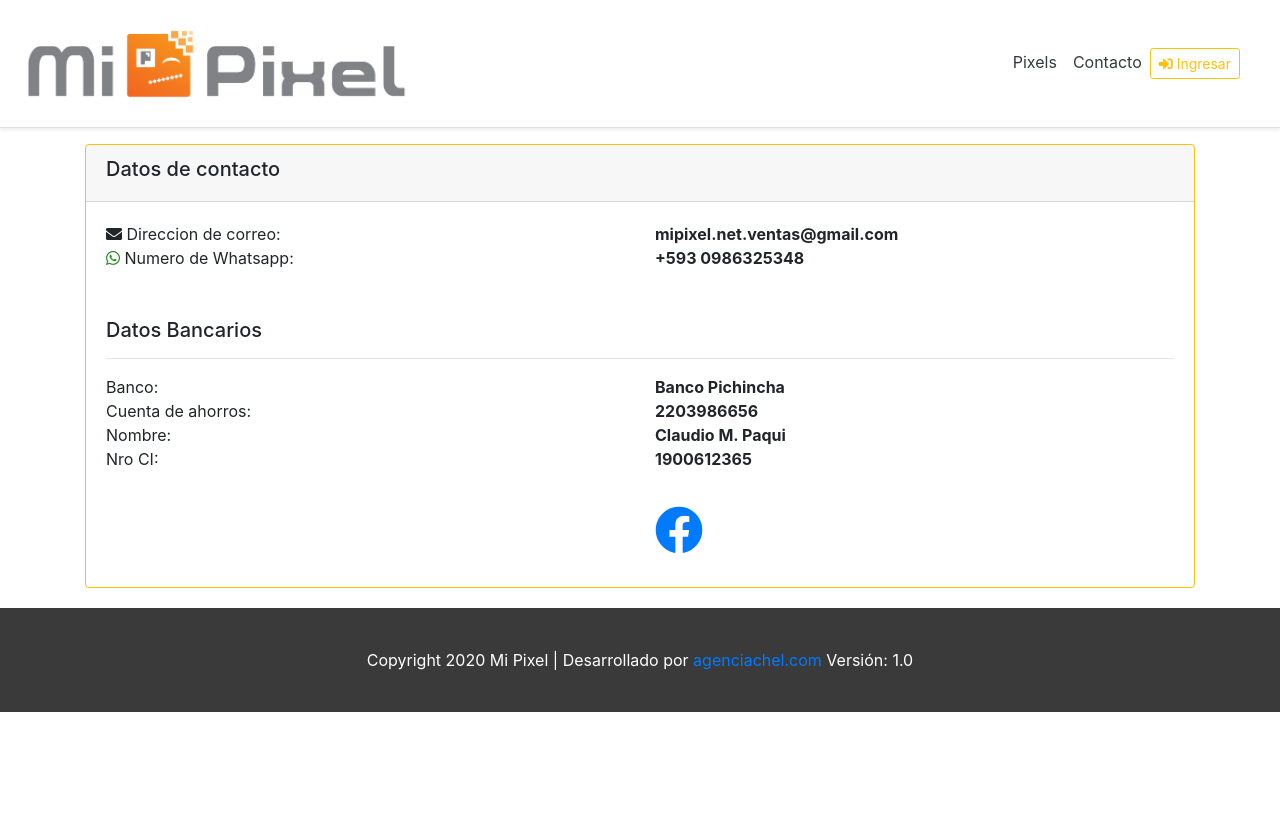
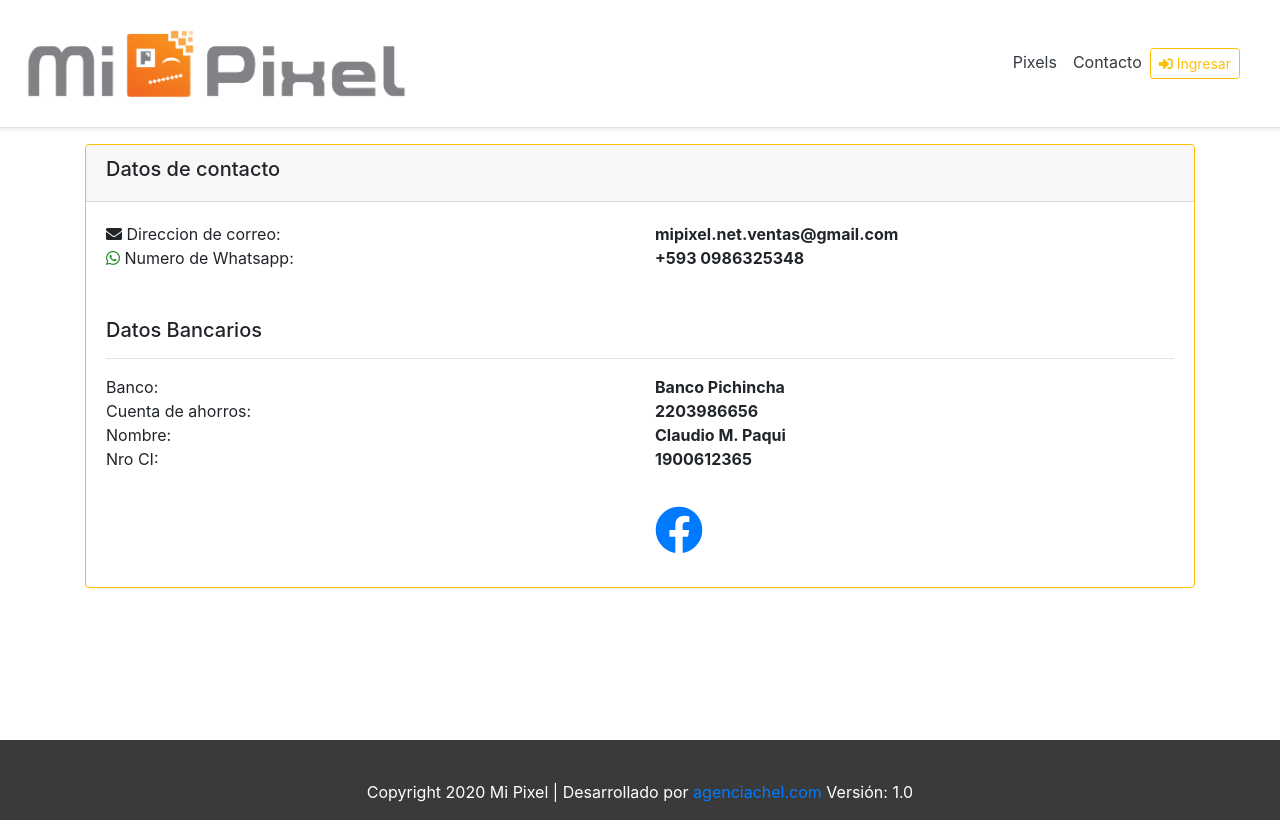
Before and after one commit to mjapon/mipixel, an Angular app: page /contacto in a window 1280 px wide. Built offline with nearby package versions, Linux system fonts and the light colour scheme.

Commit message:
version chk file size

```diff
--- a/src/app/app.component.html
+++ b/src/app/app.component.html
@@ -1,3 +1,4 @@
+<div class="globalwrapper">
   <div class="d-flex flex-column flex-md-row align-items-center p-3 px-md-4 mb-3 bg-white border-bottom shadow-sm">
     <h5 class="my-0 mr-md-auto font-weight-normal">
       <a href="#" class="navbar-brand">
@@ -20,14 +21,15 @@
   </div>
 
   <router-outlet></router-outlet>
-
+  <div class="push">
+  </div>
+</div>
+<footer class="footer text-center">
+  Copyright 2020 Mi Pixel | Desarrollado por <a href="http://agenciachel.com" target="_blank">agenciachel.com</a>
+  Versión: 1.0<span app-version></span>
+</footer>
 <div class="fondonegro" *ngIf="showloading">
 </div>
 <div class="center" *ngIf="showloading">
   <img src="assets/imgs/mipxloading.gif" alt="">
 </div>
-
-<footer class="footer text-center">
-  Copyright 2020 Mi Pixel | Desarrollado por <a href="http://agenciachel.com">agenciachel.com</a> Versión: 1.0<span
-  app-version></span>
-</footer>
--- a/src/app/contacto/contacto.component.html
+++ b/src/app/contacto/contacto.component.html
@@ -1,5 +1,5 @@
-<div class="container" style="margin-bottom: 20px">
-  <div class="card border-warning">
+<div class="container">
+  <div class="card border-warning" style="margin-bottom: 10px">
     <div class="card-header">
       <h5>Datos de contacto</h5>
     </div>
@@ -49,7 +49,7 @@
           </a>
         </div>
       </div>
-
     </div>
   </div>
+
 </div>
--- a/src/app/pixels/pixels.component.ts
+++ b/src/app/pixels/pixels.component.ts
@@ -137,6 +137,9 @@ export class PixelsComponent implements OnInit {
             this.router.navigate(['resumen', res.px_id]);
           } else {
             this.swalService.fireError(res.msg);
+            if (res.status === -2) {
+              this.loadData();
+            }
           }
         });
       }
@@ -239,7 +242,9 @@ export class PixelsComponent implements OnInit {
     });
     this.bloque = this.bloque + 1;
     if (!haserror) {
-      $('#modalCompra').modal('show');
+      if (this.form.numpx > 0) {
+        $('#modalCompra').modal('show');
+      }
     }
   }
 
@@ -379,12 +384,24 @@ export class PixelsComponent implements OnInit {
 
   onFileChange(fileInput: any) {
     this.datafile = fileInput.target.files[0];
-    this.preview();
+    if (this.datafile) {
+      const length = (this.datafile.size / 1024) / 1024;
+      if (length > 5) {
+        this.filepreview = null;
+        this.base64data = null;
+        this.swalService.fireError('El tamaño de la imagen es muy grande, elija otra (Tamaño máximo 5MB)');
+      } else {
+        this.preview();
+      }
+    }
   }
 
   preview() {
     const mimeType = this.datafile.type;
     if (mimeType.match(/image\/*/) == null) {
+      this.filepreview = null;
+      this.base64data = null;
+      this.swalService.fireError('Archivo incorrecto, debe cargar una imagen');
       return;
     }
     const reader = new FileReader();
--- a/src/app/services/faut.service.ts
+++ b/src/app/services/faut.service.ts
@@ -23,8 +23,6 @@ export class FautService extends BaseService {
       password
     };
     const httpOptions = this.getHttpOptions({accion: 'auth'});
-    console.log('Valor de form es:', form);
-
     return this.doPost(this.http, endpoint, httpOptions, form);
   }
 
--- a/src/styles.css
+++ b/src/styles.css
@@ -1,4 +1,19 @@
 /* You can add global styles to this file, and also import other style files */
+html, body {
+  height: 100%;
+  margin: 0;
+}
+
+.globalwrapper{
+  min-height: 100%;
+  margin-bottom: -60px;
+}
+
+.push{
+  height: 60px;
+}
+
+
 .contenedorpixel {
   border: 1px solid #bfbfbf;
   width: 1010px !important;/*1000 */
@@ -72,6 +87,7 @@ table, caption, tbody, tfoot, thead, tr, th, td {
   background-color: #3A3A3A;
   color: white;
   padding: 40px 10px;
+  height: 60px;
 }
 
 .fondonegro{
```
Also changed, not shown: 1 other file (tests, documents, lock files or other folders). Lines whose indentation alone changed are shown as unchanged.
